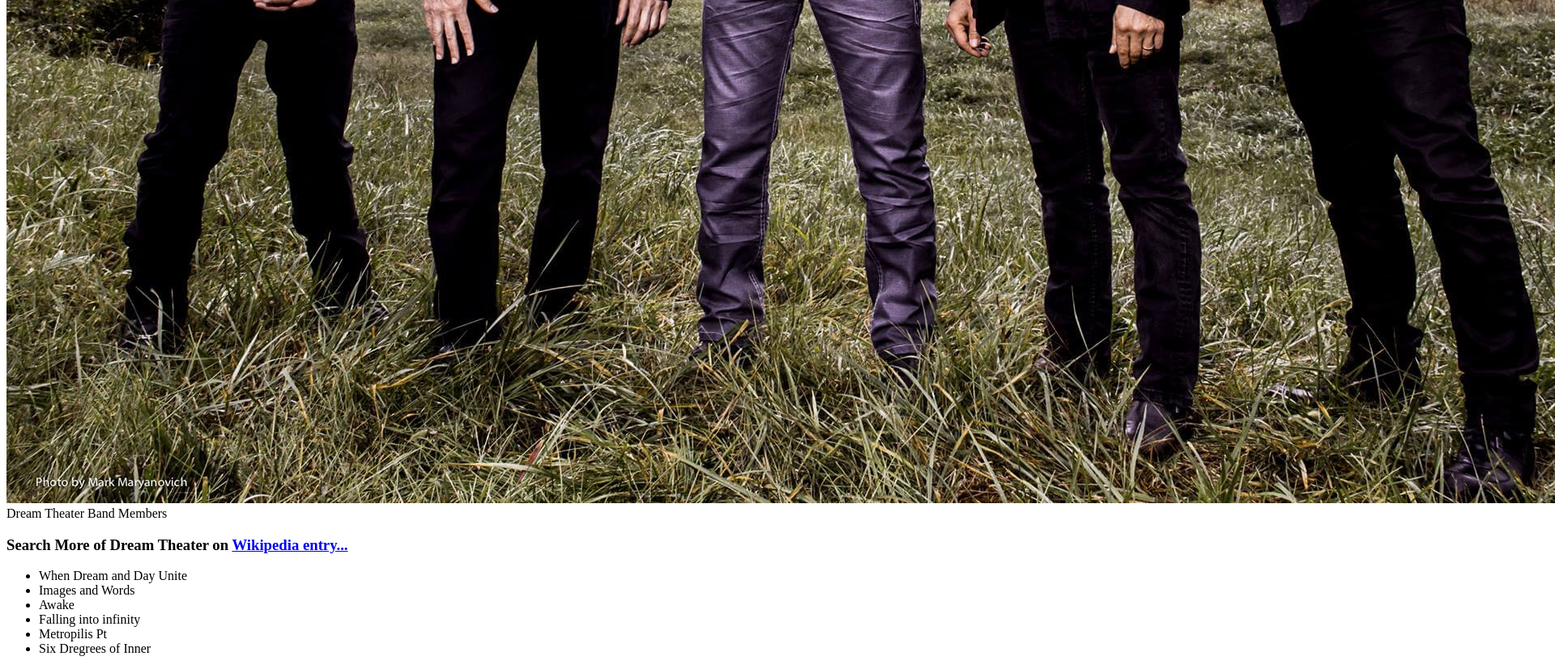
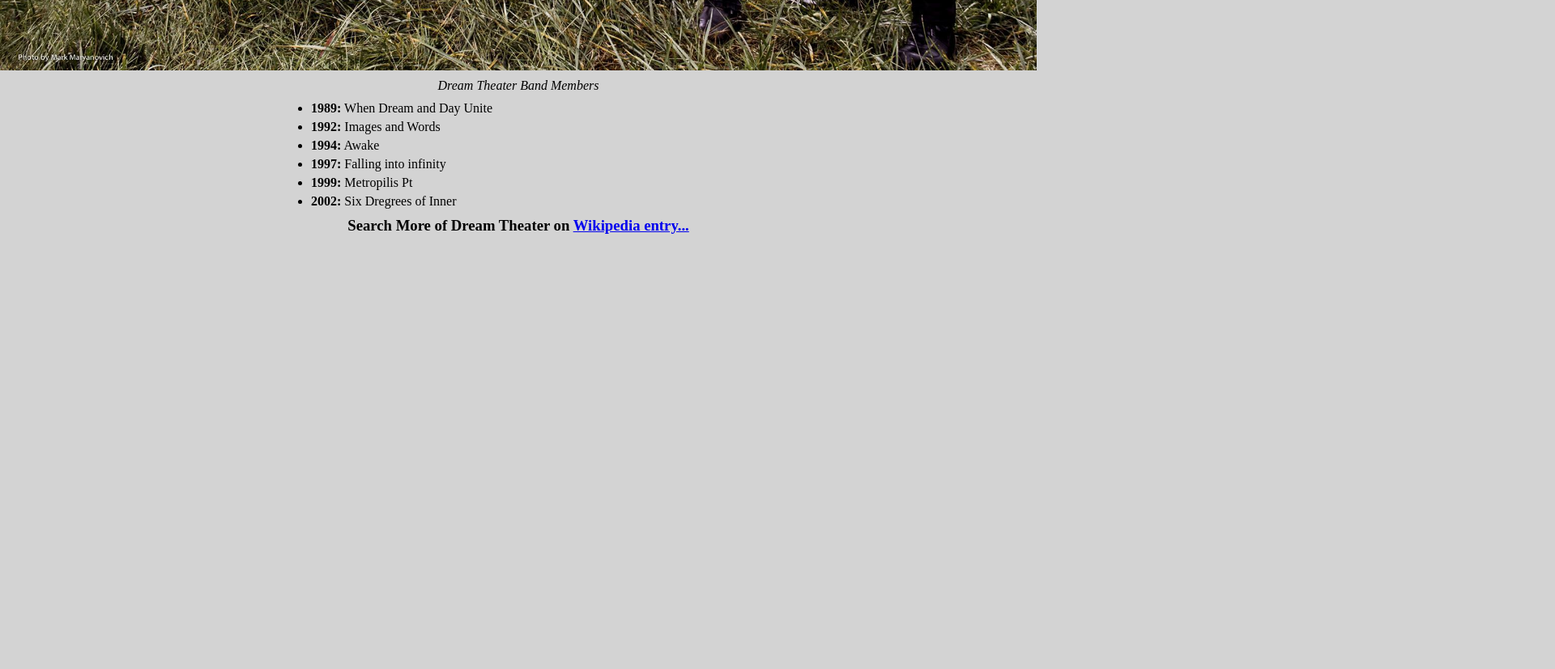
Before and after one commit to MathiTz/julianAndMatheu, a plain HTML site: page index.html in a window 1280 px wide. Shown: the part 823-1650 px from the top of the page at 81% size, 1920 px wide, since content can reach past the window. After the commit the page ends 1123 px from the top, so only its background shows below. Drawn offline with Linux system fonts and the light colour scheme.

Commit message:
Finish the web page

```diff
--- a/index.html
+++ b/index.html
@@ -4,29 +4,34 @@
     <meta charset="UTF-8" />
     <meta name="viewport" content="width=device-width, initial-scale=1.0" />
     <meta http-equiv="X-UA-Compatible" content="ie=edge" />
-    <link rel="stylesheet" type="text/css" href="style.css">
+    <link rel="stylesheet" type="text/css" href="style.css" />
     <title>Tribute Page</title>
   </head>
   <body>
-
     <main id="main">
       <h1 id="title">Dream Theater</h1>
       <div id="img-div">
         <img src="img/dream.jpg" alt="Dream Theater Image" id="image" />
         <figcaption id="img-caption">Dream Theater Band Members</figcaption>
       </div>
+
+      <ul>
+        <li><strong>1989:</strong> When Dream and Day Unite</li>
+        <li><strong>1992:</strong> Images and Words</li>
+        <li><strong>1994:</strong> Awake</li>
+        <li><strong>1997:</strong> Falling into infinity</li>
+        <li><strong>1999:</strong> Metropilis Pt</li>
+        <li><strong>2002:</strong> Six Dregrees of Inner</li>
+      </ul>
       <h3 id="tribute-info">
-      	Search More of Dream Theater on
-        <a id="tribute-link" href="https://es.wikipedia.org/wiki/Anexo:Discograf%C3%ADa_de_Dream_Theater" target="_blank">Wikipedia entry...</a>
+        Search More of Dream Theater on
+        <a
+          id="tribute-link"
+          href="https://es.wikipedia.org/wiki/Anexo:Discograf%C3%ADa_de_Dream_Theater"
+          target="_blank"
+          >Wikipedia entry...</a
+        >
       </h3>
-      <ul>
-      	<li>When Dream and Day Unite</li>
-      	<li>Images and Words</li>
-      	<li>Awake</li>
-      	<li>Falling into infinity</li>
-      	<li>Metropilis Pt</li>
-      	<li>Six Dregrees of Inner</li>
-      </ul>
     </main>
   </body>
 </html>
--- a/style.css
+++ b/style.css
@@ -0,0 +1,53 @@
+* {
+  padding: 0;
+  margin: 0;
+  box-sizing: border-box;
+  background-color: #d3d3d3;
+  outline: none;
+}
+
+#title {
+  text-align: center;
+  margin: 10px 0;
+  color: whitesmoke;
+}
+
+#img-div {
+  width: 100%;
+  margin: 0 auto;
+}
+
+img {
+  max-width: 100%;
+  display: block;
+  height: auto;
+  margin: 0 auto;
+}
+
+#img-caption {
+  text-align: center;
+  font-style: italic;
+  margin: 10px 0;
+}
+
+ul {
+  width: 40%;
+  margin: 10px auto;
+}
+
+ul li {
+  margin: 5px 0;
+}
+
+#tribute-info {
+  text-align: center;
+  margin-bottom: 10px;
+}
+
+#tribute-link:active {
+  color: blue;
+}
+
+#tribute-link:hover {
+  color: #587996;
+}
```
